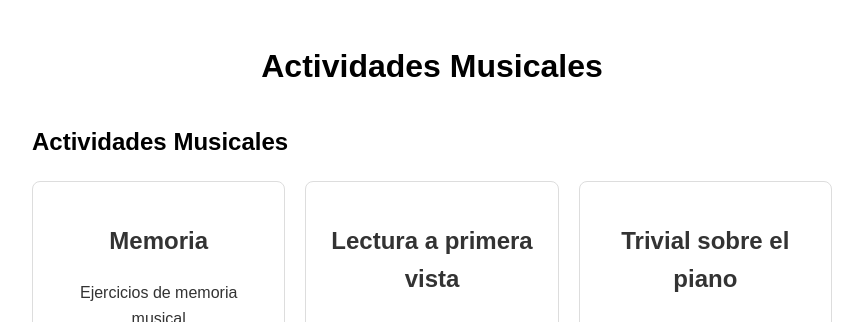
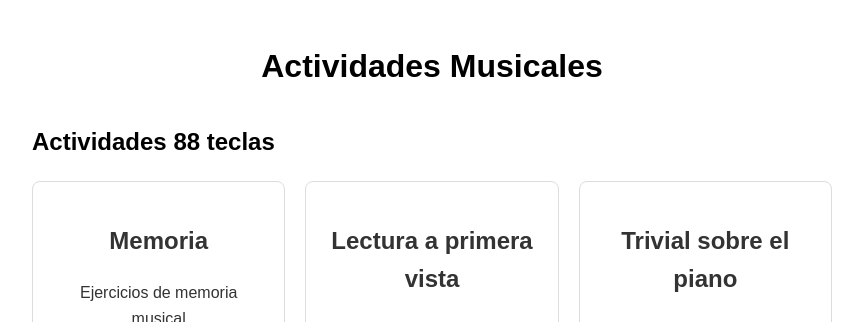
Before and after one commit to AlvaroBuitrago/88_teclas, a Jekyll site: the page built from index.md, in a window 1280 px wide. Shown: the top 322 px of the page, without its empty margins (208-1071 px from the left). Built offline with Jekyll 4.4.1, drawn with Linux system fonts in a browser that asks for light colours.

Commit message:
Update index.md

```diff
--- a/index.md
+++ b/index.md
@@ -3,7 +3,7 @@ layout: default
 title: Inicio
 ---
 
-## Actividades Musicales
+## Actividades 88 teclas
 
 <div class="activity-grid">
     <a href="{{ '/memoria' | relative_url }}" class="activity-card">
```
